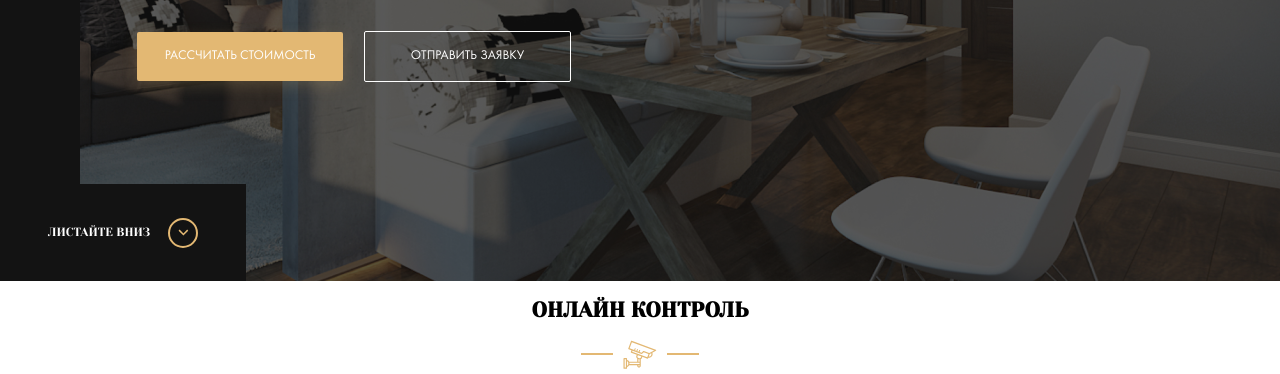
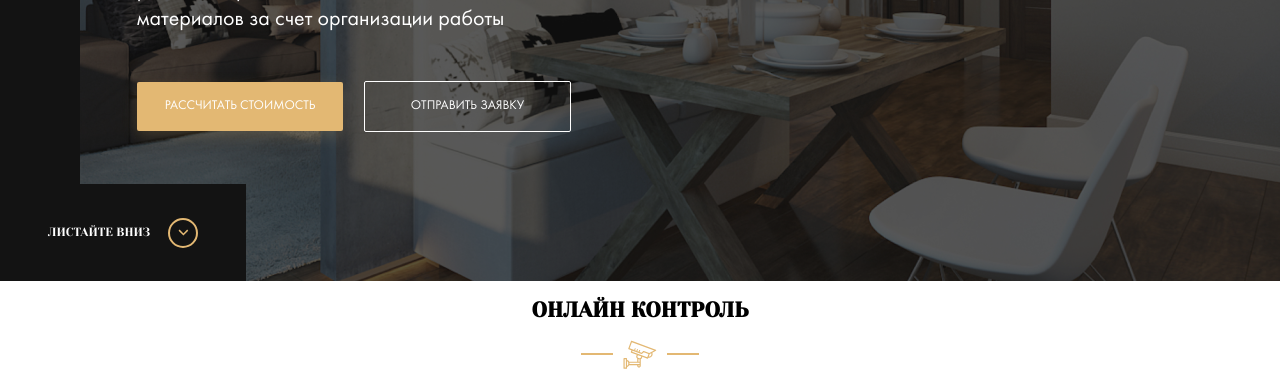
Before and after one commit to dianatruuse/repair_design, a website: page index.html in a window 1280 px wide. Shown: the part 426-800 px from the top of the page. Drawn offline with Linux system fonts and the light colour scheme; files whose address does not match are found by name.

Commit message:
refact: make some inaccuracies

```diff
--- a/sass/_media.sass
+++ b/sass/_media.sass
@@ -34,7 +34,7 @@
       display: block
       min-width: 22.86rem
       margin-bottom: 1.85rem
-@media screen and ( max-height: 570px )
+@media screen and ( max-height: 520px )
   .hero
     &__scroll-down
       display: none
--- a/sass/templates/_hero.sass
+++ b/sass/templates/_hero.sass
@@ -4,8 +4,7 @@
   flex-direction: column
   justify-content: center
   padding-top: 100px
-  padding-bottom: 100px
-  background: $dark url(../img/hero-bg.jpg) no-repeat center / cover
+  background: $dark url(../img/hero-bg.jpg) no-repeat left / cover
   height: 707px
   color: $light
   &::before
```
Also changed, not shown: css/style.css.
